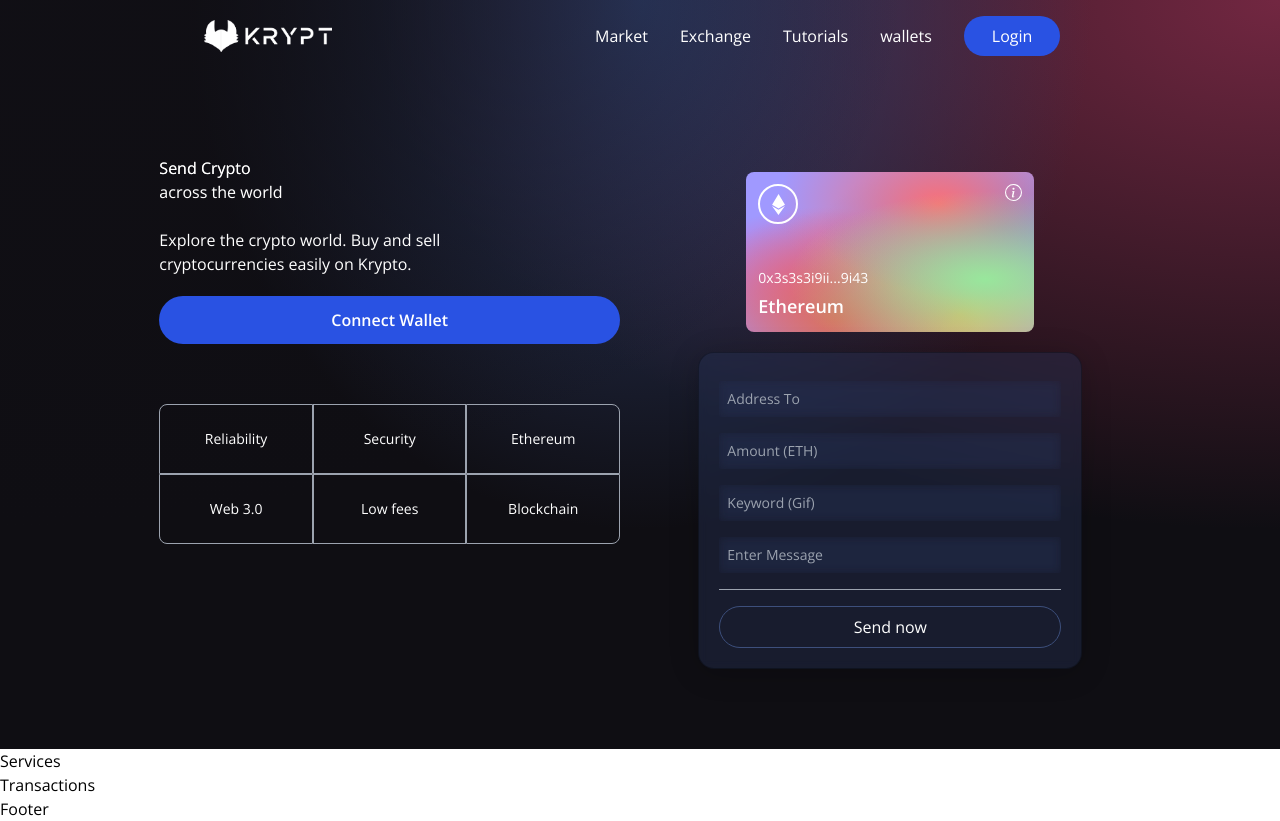
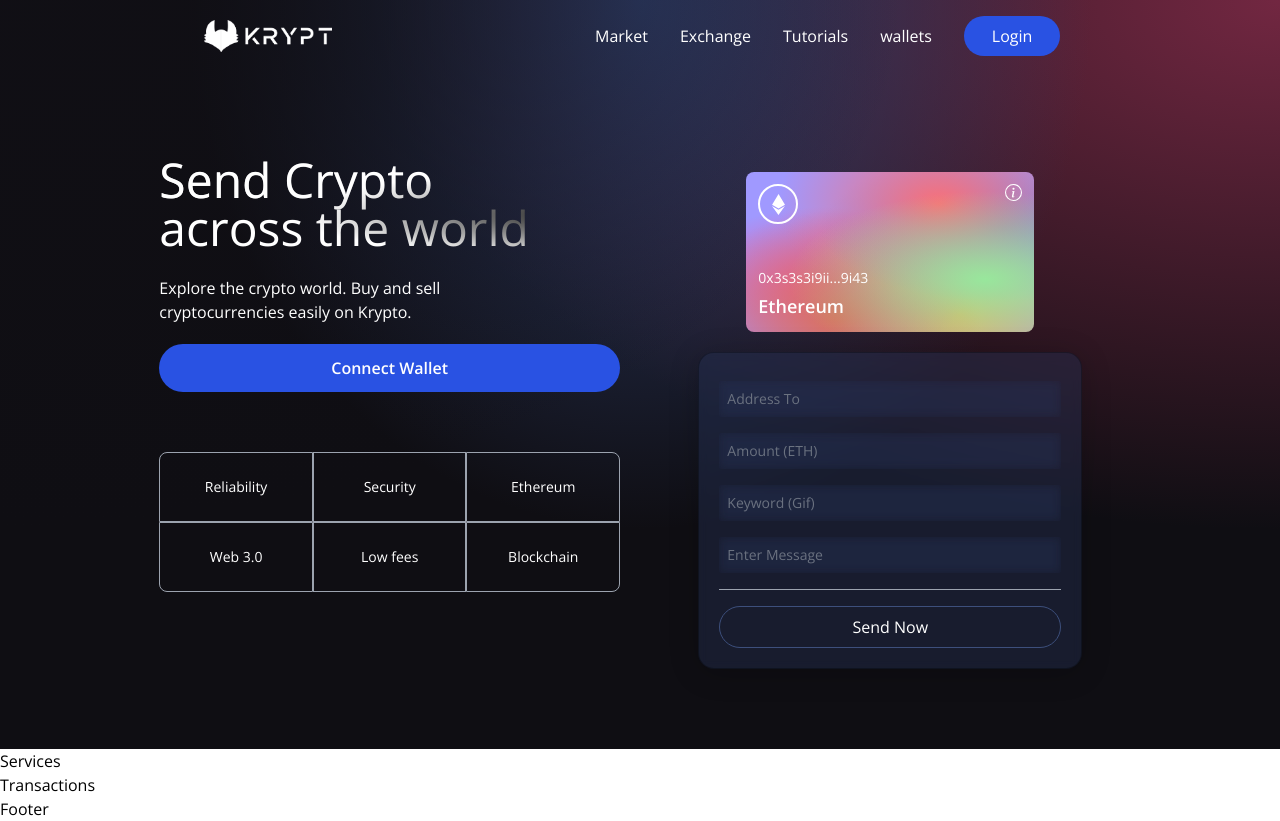
Before and after one commit to Masvi/smart-contract-app, a React (Vite) app in the folder client/: page / in a window 1280 px wide. Built offline with nearby package versions, Linux system fonts and the light colour scheme.

Commit message:
feat: loader and styles

```diff
--- a/client/package.json
+++ b/client/package.json
@@ -7,6 +7,7 @@
     "preview": "vite preview"
   },
   "dependencies": {
+    "@tailwindcss/forms": "^0.4.0",
     "ethers": "^5.5.3",
     "react": "^17.0.2",
     "react-dom": "^17.0.2",
--- a/client/src/components/Loader.jsx
+++ b/client/src/components/Loader.jsx
@@ -1,5 +1,9 @@
 const Loader = () => {
-  return <h1>Loader</h1>;
+  return (
+    <div className="flex justify-center items-center py-3">
+      <div className="animate-spin rounded-full h-32 w-32 border-b-2 border-red-700" />
+    </div>
+  )
 };
 
 export default Loader;
--- a/client/src/components/Welcome.jsx
+++ b/client/src/components/Welcome.jsx
@@ -24,9 +24,9 @@ const Welcome = () => {
 
   return (
     <div className="flex w-full justify-center">
-      <div className="flex md:flex-row flex-col items-start justify-between md:p-20 py-12 px-4">
-        <div className="flex flex-1 justify-start flex-col md:mr-10">
-          <h1 className="text-3x1 sm:text-5x1 text-white text-gradient py-1">
+      <div className="flex mf:flex-row flex-col items-start justify-between md:p-20 py-12 px-4">
+        <div className="flex flex-1 justify-start flex-col mf:mr-10">
+          <h1 className="text-3xl sm:text-5xl text-white text-gradient py-1">
             Send Crypto <br /> across the world
           </h1>
           <p className="text-left mt-5 text-white font-light md:w-9/12 w-11/12 text">
@@ -51,7 +51,7 @@ const Welcome = () => {
             <div className={`rounded-br-lg ${commonStyles}`}>Blockchain</div>
           </div>
         </div>
-        <div className="flex flex-col flex-1 items-center justify-start w-full md:mt-0 mt10">
+        <div className="flex flex-col flex-1 items-center justify-start w-full mf:mt-0 mt10">
           <div className="p-3 justify-end items-start flex-col rounded-lg h-40 sm:w-72 w-full my-5 eth-card white-glassmorpisnm">
             <div className="flex justify-between flex-col w-full h-full">
               <div className="flex justify-between items-start">
@@ -106,7 +106,7 @@ const Welcome = () => {
                 onClick={handleSubmit}
                 className="text-white w-full mt-2 border-[1px] p-2 border-[#3d4f7c] rounded-full cursor-pointer"
               >
-                Send now
+                Send Now
               </button>
             )}
           </div>
--- a/client/tailwind.config.js
+++ b/client/tailwind.config.js
@@ -1,7 +1,35 @@
 module.exports = {
-  content: ["./src/**/*.{js,jsx,ts,tsx}"],
+  purge: ["./src/**/*.{js,jsx,ts,tsx}", "./public/index.html"],
+  mode: "jit",
+  darkMode: false, // or 'media' or 'class'
   theme: {
+    fontFamily: {
+      display: ["Open Sans", "sans-serif"],
+      body: ["Open Sans", "sans-serif"],
+    },
+    extend: {
+      screens: {
+        mf: "990px",
+      },
+      keyframes: {
+        "slide-in": {
+          "0%": {
+            "-webkit-transform": "translateX(120%)",
+            transform: "translateX(120%)",
+          },
+          "100%": {
+            "-webkit-transform": "translateX(0%)",
+            transform: "translateX(0%)",
+          },
+        },
+      },
+      animation: {
+        "slide-in": "slide-in 0.5s ease-out",
+      },
+    },
+  },
+  variants: {
     extend: {},
   },
-  plugins: [],
-}
+  plugins: [require("@tailwindcss/forms")],
+};
```
Also changed, not shown: 1 other file (tests, documents, lock files or other folders).
